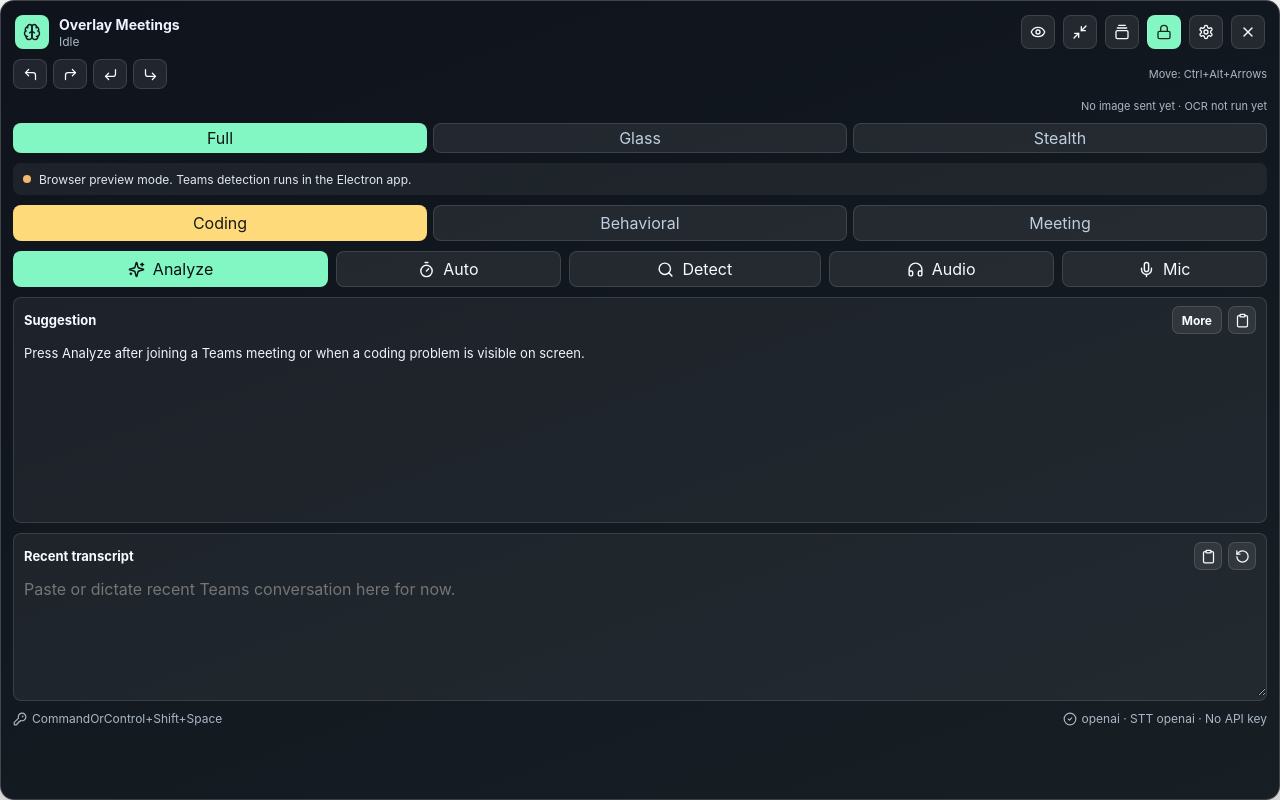
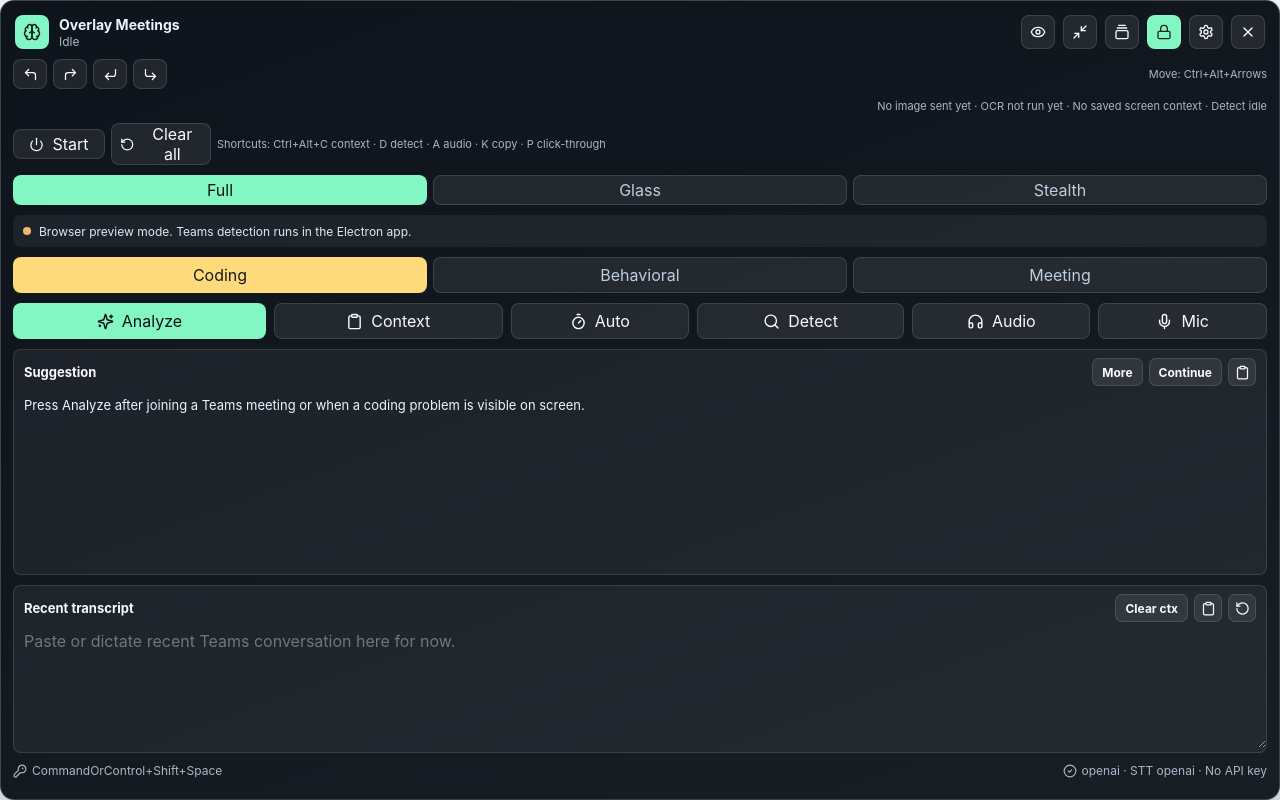
Before and after one commit to sainarenkolla94/overlay-meetings, a React (Vite) app: page / in a window 1280 px wide. Built offline with nearby package versions, Linux system fonts and the light colour scheme.

Commit message:
Add readme doc

```diff
--- a/src/global.d.ts
+++ b/src/global.d.ts
@@ -2,6 +2,7 @@ import type {
   AnalyzeInput,
   AnalyzeResult,
   AppSettings,
+  CaptureContextResult,
   CaptureSource,
   DesktopAudioSource,
   TeamsStatus,
@@ -17,6 +18,7 @@ declare global {
       getSettings: () => Promise<AppSettings>;
       saveSettings: (settings: AppSettings) => Promise<AppSettings>;
       analyzeNow: (input: AnalyzeInput) => Promise<AnalyzeResult>;
+      captureContext: () => Promise<CaptureContextResult>;
       getCaptureSources: () => Promise<CaptureSource[]>;
       getDesktopAudioSources: () => Promise<DesktopAudioSource[]>;
       transcribeAudio: (input: TranscribeAudioInput) => Promise<TranscribeAudioResult>;
--- a/src/preload/preload.ts
+++ b/src/preload/preload.ts
@@ -11,6 +11,7 @@ contextBridge.exposeInMainWorld("overlayApi", {
   getSettings: () => ipcRenderer.invoke("settings:get"),
   saveSettings: (settings: AppSettings) => ipcRenderer.invoke("settings:save", settings),
   analyzeNow: (input: AnalyzeInput) => ipcRenderer.invoke("assistant:analyze", input),
+  captureContext: () => ipcRenderer.invoke("capture:context"),
   getCaptureSources: () => ipcRenderer.invoke("capture:sources"),
   getDesktopAudioSources: () => ipcRenderer.invoke("audio:sources"),
   transcribeAudio: (input: TranscribeAudioInput) => ipcRenderer.invoke("audio:transcribe", input),
--- a/src/renderer/App.tsx
+++ b/src/renderer/App.tsx
@@ -17,6 +17,7 @@ import {
   Minimize2,
   Pause,
   Play,
+  Power,
   RotateCcw,
   Search,
   Settings,
@@ -30,6 +31,7 @@ import type {
   AnalyzeResult,
   AppSettings,
   CaptureSource,
+  CaptureContextResult,
   AssistantStatus,
   DesktopAudioSource,
   TeamsStatus,
@@ -81,6 +83,7 @@ const overlayApi =
       imageProvider: "openai",
       ocrText: ""
     }),
+    captureContext: async () => ({ ocrText: "" }),
     getCaptureSources: async () => [],
     getDesktopAudioSources: async () => [],
     transcribeAudio: async () => ({ text: "" }),
@@ -114,6 +117,7 @@ function App() {
   const [mode, setMode] = useState<Mode>("coding");
   const [status, setStatus] = useState<AssistantStatus>("idle");
   const [transcript, setTranscript] = useState("");
+  const [screenContext, setScreenContext] = useState("");
   const [answer, setAnswer] = useState("Press Analyze after joining a Teams meeting or when a coding problem is visible on screen.");
   const [teamsStatus, setTeamsStatus] = useState<TeamsStatus | null>(null);
   const [captureSources, setCaptureSources] = useState<CaptureSource[]>([]);
@@ -121,10 +125,14 @@ function App() {
   const [lastCapture, setLastCapture] = useState<string | undefined>();
   const [lastImageStatus, setLastImageStatus] = useState("No image sent yet");
   const [lastOcrStatus, setLastOcrStatus] = useState("OCR not run yet");
+  const [lastDetectionStatus, setLastDetectionStatus] = useState("Detect idle");
+  const [screenContextStatus, setScreenContextStatus] = useState("No saved screen context");
   const [error, setError] = useState("");
   const [autoAnalyze, setAutoAnalyze] = useState(false);
   const [questionDetect, setQuestionDetect] = useState(false);
   const [systemAudioListening, setSystemAudioListening] = useState(false);
+  const [sessionStartedAt, setSessionStartedAt] = useState<Date | null>(null);
+  const [sessionElapsedSeconds, setSessionElapsedSeconds] = useState(0);
   const [compact, setCompact] = useState(false);
   const [expandedAnswer, setExpandedAnswer] = useState(false);
   const [viewMode, setViewMode] = useState<ViewMode>("full");
@@ -134,6 +142,7 @@ function App() {
   const systemAudioRecorderRef = useRef<MediaRecorder | null>(null);
   const systemAudioStreamRef = useRef<MediaStream | null>(null);
   const transcriptRef = useRef(transcript);
+  const screenContextRef = useRef(screenContext);
   const modeRef = useRef(mode);
   const autoAnalyzeRef = useRef(autoAnalyze);
   const questionDetectRef = useRef(questionDetect);
@@ -144,6 +153,10 @@ function App() {
   useEffect(() => {
     transcriptRef.current = transcript;
   }, [transcript]);
+
+  useEffect(() => {
+    screenContextRef.current = screenContext;
+  }, [screenContext]);
 
   useEffect(() => {
     modeRef.current = mode;
@@ -174,6 +187,30 @@ function App() {
         event.preventDefault();
         void cycleViewMode();
       }
+      if (event.ctrlKey && event.altKey && event.key.toLowerCase() === "c") {
+        event.preventDefault();
+        void addScreenContext();
+      }
+      if (event.ctrlKey && event.altKey && event.key.toLowerCase() === "x") {
+        event.preventDefault();
+        clearScreenContext();
+      }
+      if (event.ctrlKey && event.altKey && event.key.toLowerCase() === "d") {
+        event.preventDefault();
+        setQuestionDetect((enabled) => !enabled);
+      }
+      if (event.ctrlKey && event.altKey && event.key.toLowerCase() === "a") {
+        event.preventDefault();
+        void toggleSystemAudio();
+      }
+      if (event.ctrlKey && event.altKey && event.key.toLowerCase() === "k") {
+        event.preventDefault();
+        void copyAnswer();
+      }
+      if (event.ctrlKey && event.altKey && event.key.toLowerCase() === "p") {
+        event.preventDefault();
+        void toggleClickThrough();
+      }
     }
 
     window.addEventListener("keydown", handleKeyDown);
@@ -200,6 +237,19 @@ function App() {
       stopSystemAudio();
     };
   }, []);
+
+  useEffect(() => {
+    if (!sessionStartedAt) {
+      setSessionElapsedSeconds(0);
+      return undefined;
+    }
+
+    const interval = window.setInterval(() => {
+      setSessionElapsedSeconds(Math.floor((Date.now() - sessionStartedAt.getTime()) / 1000));
+    }, 1000);
+
+    return () => window.clearInterval(interval);
+  }, [sessionStartedAt]);
 
   useEffect(() => {
     if (!autoAnalyze) return undefined;
@@ -229,9 +279,10 @@ function App() {
       if (Date.now() - lastQuestionAnalyzeAtRef.current < cooldownMs) return;
       if (!isLikelyQuestion(candidateText, modeRef.current)) return;
 
+      setLastDetectionStatus(explainDetection(candidateText, modeRef.current));
       lastQuestionAnalyzeAtRef.current = Date.now();
       lastAnalyzedTranscriptRef.current = currentTranscript;
-      void analyze(currentTranscript, modeRef.current, "auto");
+      void analyze(currentTranscript, modeRef.current, "auto", screenContextRef.current);
     }, 1800);
 
     return () => window.clearTimeout(timeout);
@@ -288,6 +339,27 @@ function App() {
     return false;
   }
 
+  function explainDetection(text: string, currentMode: Mode) {
+    const normalized = text.toLowerCase().replace(/\s+/g, " ").trim();
+    const phrases = [
+      "can you",
+      "could you",
+      "would you",
+      "how would",
+      "what is",
+      "explain",
+      "walk me through",
+      "implement",
+      "solve",
+      "complexity",
+      "edge case"
+    ];
+    const matchedPhrase = phrases.find((phrase) => normalized.includes(phrase));
+    if (matchedPhrase) return `Detected: ${matchedPhrase}`;
+    if (currentMode === "coding") return "Detected: coding prompt";
+    return "Detected: likely question";
+  }
+
   async function refreshTeamsStatus() {
     const current = await overlayApi.getTeamsStatus();
     setTeamsStatus(current);
@@ -304,7 +376,87 @@ function App() {
     setShowSettings(false);
   }
 
-  async function analyze(transcriptForRequest = transcript, modeForRequest = mode, source: "manual" | "auto" = "manual") {
+  function formatElapsed(totalSeconds: number) {
+    const minutes = Math.floor(totalSeconds / 60).toString().padStart(2, "0");
+    const seconds = (totalSeconds % 60).toString().padStart(2, "0");
+    return `${minutes}:${seconds}`;
+  }
+
+  function toggleSession() {
+    if (sessionStartedAt) {
+      setSessionStartedAt(null);
+      setAutoAnalyze(false);
+      setQuestionDetect(false);
+      stopSystemAudio();
+      recognitionRef.current?.stop();
+      return;
+    }
+    setSessionStartedAt(new Date());
+  }
+
+  function clearSession() {
+    setTranscript("");
+    clearScreenContext();
+    setAnswer("Session cleared. Press Analyze after joining a Teams meeting or when a coding problem is visible on screen.");
+    setHistory([]);
+    setLastCapture(undefined);
+    setLastImageStatus("No image sent yet");
+    setLastOcrStatus("OCR not run yet");
+    setLastDetectionStatus("Detect idle");
+    setError("");
+  }
+
+  function mergeScreenContext(existing: string, next: string) {
+    const seen = new Set(existing.split("\n").map((line) => line.trim().toLowerCase()).filter(Boolean));
+    const merged = existing.trim() ? [existing.trim()] : [];
+    const newLines = next
+      .split("\n")
+      .map((line) => line.trim())
+      .filter((line) => line.length > 2)
+      .filter((line) => {
+        const key = line.toLowerCase();
+        if (seen.has(key)) return false;
+        seen.add(key);
+        return true;
+      });
+
+    if (newLines.length) {
+      merged.push(newLines.join("\n"));
+    }
+
+    return merged.join("\n\n--- next capture ---\n\n").slice(-12000);
+  }
+
+  async function addScreenContext() {
+    setStatus("analyzing");
+    setError("");
+    try {
+      const result: CaptureContextResult = await overlayApi.captureContext();
+      setLastCapture(result.screenshotDataUrl);
+      setLastOcrStatus(result.ocrText ? `OCR extracted ${result.ocrText.length} chars` : "OCR extracted no text");
+      setScreenContext((previous) => {
+        const merged = mergeScreenContext(previous, result.ocrText);
+        setScreenContextStatus(merged ? `Saved screen context: ${merged.length} chars` : "No text saved from capture");
+        return merged;
+      });
+      setStatus("ready");
+    } catch (err) {
+      setStatus("error");
+      setError(err instanceof Error ? err.message : "Could not add screen context.");
+    }
+  }
+
+  function clearScreenContext() {
+    setScreenContext("");
+    setScreenContextStatus("No saved screen context");
+  }
+
+  async function analyze(
+    transcriptForRequest = transcript,
+    modeForRequest = mode,
+    source: "manual" | "auto" = "manual",
+    screenContextForRequest = screenContext
+  ) {
     if (analyzingRef.current) return;
     analyzingRef.current = true;
     setStatus("analyzing");
@@ -312,6 +464,7 @@ function App() {
     try {
       const result: AnalyzeResult = await overlayApi.analyzeNow({
         transcript: transcriptForRequest,
+        screenContext: screenContextForRequest,
         mode: modeForRequest
       });
       setAnswer(result.answer);
@@ -336,6 +489,16 @@ function App() {
     } finally {
       analyzingRef.current = false;
     }
+  }
+
+  async function continueAnswer() {
+    const continuationPrompt = `${transcriptRef.current}
+
+Previous answer appears incomplete. Continue and finish the answer from where it stopped. Do not restart unless necessary.
+
+Previous answer:
+${answer}`;
+    await analyze(continuationPrompt, modeRef.current, "manual", screenContextRef.current);
   }
 
   function toggleMic() {
@@ -569,7 +732,19 @@ function App() {
       </section>}
 
       {viewMode !== "stealth" && <section className="imageStatus">
-        {lastImageStatus} · {lastOcrStatus}
+        {lastImageStatus} · {lastOcrStatus} · {screenContextStatus} · {lastDetectionStatus}
+      </section>}
+
+      {viewMode !== "stealth" && <section className="sessionBar">
+        <button className={sessionStartedAt ? "active" : ""} onClick={toggleSession}>
+          <Power size={15} />
+          {sessionStartedAt ? formatElapsed(sessionElapsedSeconds) : "Start"}
+        </button>
+        <button onClick={clearSession}>
+          <RotateCcw size={15} />
+          Clear all
+        </button>
+        <span>Shortcuts: Ctrl+Alt+C context · D detect · A audio · K copy · P click-through</span>
       </section>}
 
       {viewMode !== "stealth" && (
@@ -608,6 +783,10 @@ function App() {
           <Sparkles size={17} />
           Analyze
         </button>
+        <button onClick={addScreenContext} disabled={status === "analyzing"}>
+          <Clipboard size={17} />
+          Context
+        </button>
         <button className={autoAnalyze ? "active" : ""} onClick={() => setAutoAnalyze((enabled) => !enabled)}>
           <Timer size={17} />
           Auto
@@ -633,6 +812,9 @@ function App() {
             <button title="Expand answer" onClick={() => setExpandedAnswer((expanded) => !expanded)} className="smallTextButton">
               {expandedAnswer ? "Less" : "More"}
             </button>
+            <button title="Continue answer" onClick={continueAnswer} className="smallTextButton">
+              Continue
+            </button>
             <button title="Copy answer" onClick={copyAnswer} className="iconButton small">
               <Clipboard size={15} />
             </button>
@@ -646,6 +828,9 @@ function App() {
         <div className="panelHeader">
           <span>Recent transcript</span>
           <div className="panelActions">
+            <button title="Clear saved screen context" onClick={clearScreenContext} className="smallTextButton">
+              Clear ctx
+            </button>
             <button title="Copy transcript" onClick={copyTranscript} className="iconButton small">
               <Clipboard size={15} />
             </button>
--- a/src/renderer/styles.css
+++ b/src/renderer/styles.css
@@ -286,6 +286,28 @@ button:hover {
   text-align: right;
 }
 
+.sessionBar {
+  display: grid;
+  grid-template-columns: 92px 100px 1fr;
+  align-items: center;
+  gap: 6px;
+  margin-bottom: 10px;
+}
+
+.sessionBar button {
+  min-height: 30px;
+  padding: 0 8px;
+}
+
+.sessionBar span {
+  min-width: 0;
+  overflow: hidden;
+  color: #aab7c6;
+  font-size: 11px;
+  white-space: nowrap;
+  text-overflow: ellipsis;
+}
+
 .dot {
   width: 8px;
   height: 8px;
@@ -318,13 +340,13 @@ button:hover {
 
 .controls {
   display: grid;
-  grid-template-columns: 1.15fr 0.82fr 0.92fr 0.82fr 0.75fr;
+  grid-template-columns: 1.05fr 0.95fr 0.74fr 0.86fr 0.74fr 0.7fr;
   gap: 8px;
 }
 
 .controls button {
   min-width: 0;
-  padding: 0 7px;
+  padding: 0 6px;
 }
 
 .primary {
--- a/src/shared/types.ts
+++ b/src/shared/types.ts
@@ -24,6 +24,7 @@ export type AppSettings = {
 
 export type AnalyzeInput = {
   transcript: string;
+  screenContext: string;
   mode: "coding" | "behavioral" | "meeting";
 };
 
@@ -33,6 +34,11 @@ export type AnalyzeResult = {
   teamsDetected: boolean;
   sentImageToProvider: boolean;
   imageProvider: AppSettings["provider"];
+  ocrText: string;
+};
+
+export type CaptureContextResult = {
+  screenshotDataUrl?: string;
   ocrText: string;
 };
 
```
Also changed, not shown: src/main/main.ts (+13 -0 lines), 1 other file (tests, documents, lock files or other folders).
